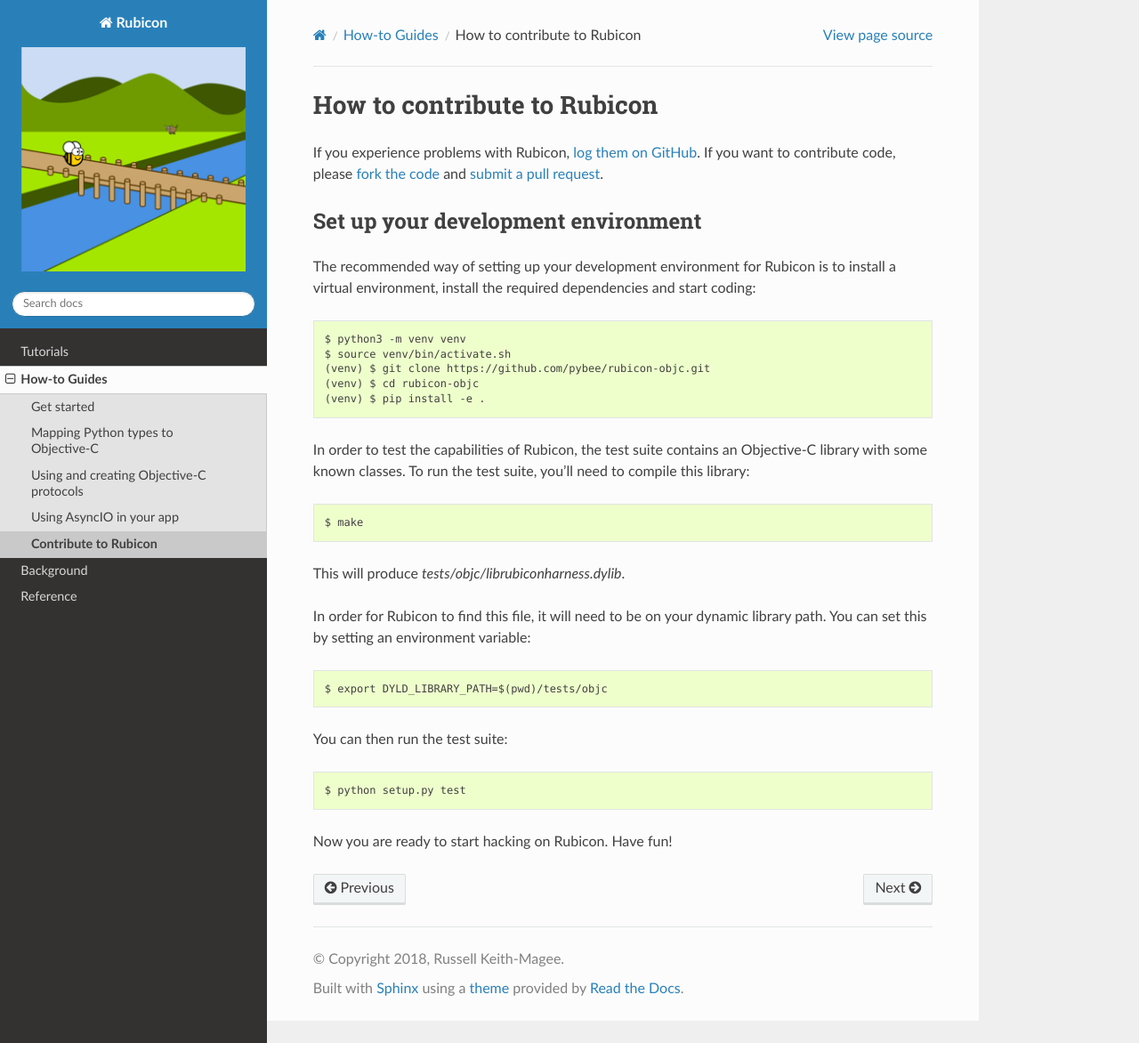
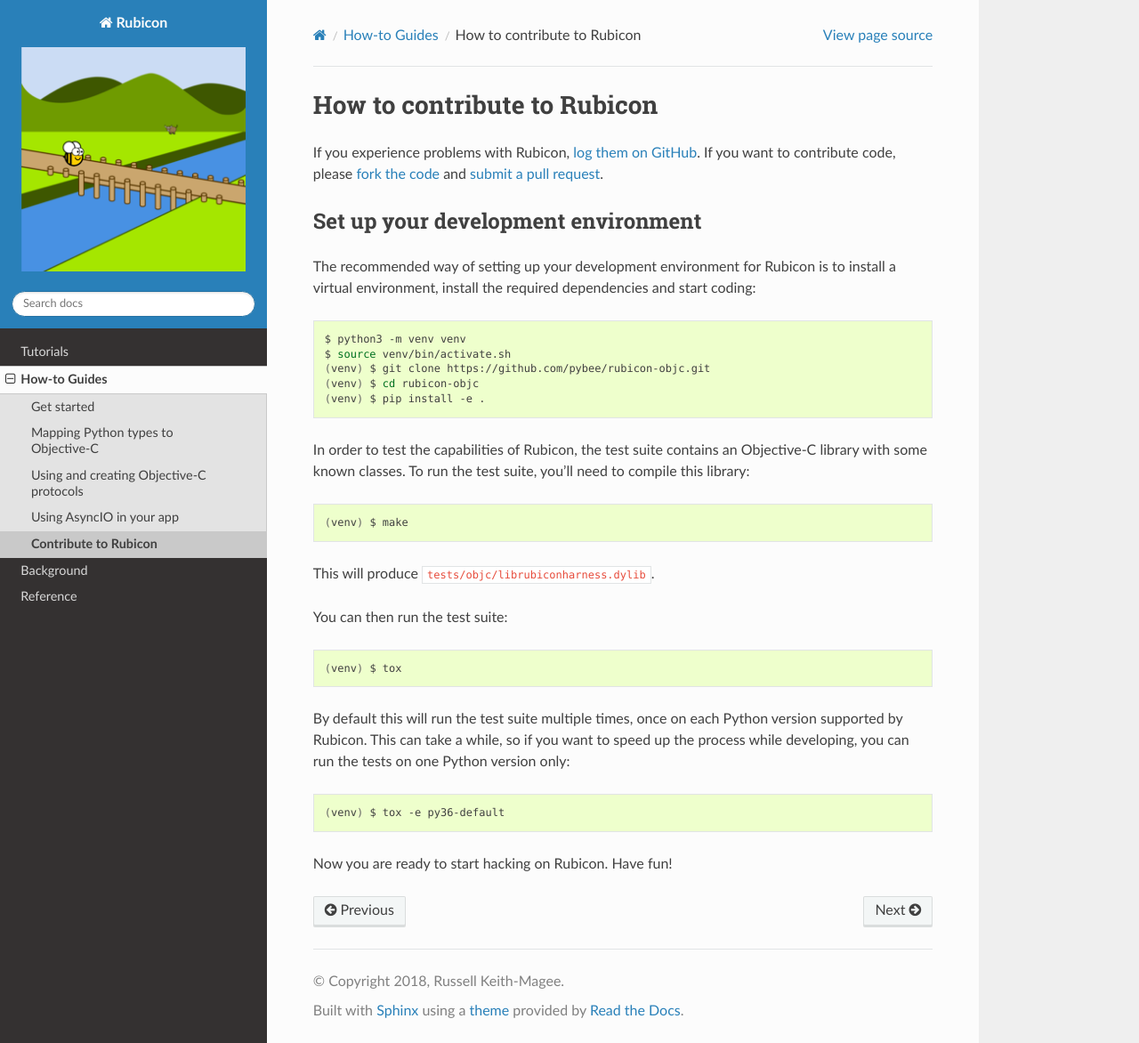
Before and after one commit to beeware/rubicon-objc, a Sphinx documentation site: the page built from docs/how-to/contribute.rst, in a window 1280 px wide and 1172 px high. Shown: the whole window at 89% size. Built offline with Sphinx 7.4.7 and the Read the Docs theme 2.0.0, drawn with Linux system fonts in a browser that asks for light colours.

Commit message:
Update testing instructions in how-to/contribute to use tox

```diff
--- a/docs/how-to/contribute.rst
+++ b/docs/how-to/contribute.rst
@@ -16,7 +16,9 @@
 
 The recommended way of setting up your development environment for Rubicon is
 to install a virtual environment, install the required dependencies and start
-coding::
+coding:
+
+.. code-block:: sh
 
     $ python3 -m venv venv
     $ source venv/bin/activate.sh
@@ -26,19 +28,24 @@
 
 In order to test the capabilities of Rubicon, the test suite contains an
 Objective-C library with some known classes. To run the test suite, you'll need
-to compile this library::
+to compile this library:
 
-    $ make
+.. code-block:: sh
 
-This will produce `tests/objc/librubiconharness.dylib`.
+    (venv) $ make
 
-In order for Rubicon to find this file, it will need to be on your dynamic
-library path. You can set this by setting an environment variable::
+This will produce ``tests/objc/librubiconharness.dylib``.
 
-    $ export DYLD_LIBRARY_PATH=$(pwd)/tests/objc
+You can then run the test suite:
 
-You can then run the test suite::
+.. code-block:: sh
 
-    $ python setup.py test
+    (venv) $ tox
+
+By default this will run the test suite multiple times, once on each Python version supported by Rubicon. This can take a while, so if you want to speed up the process while developing, you can run the tests on one Python version only:
+
+.. code-block:: sh
+
+    (venv) $ tox -e py36-default
 
 Now you are ready to start hacking on Rubicon. Have fun!
```
